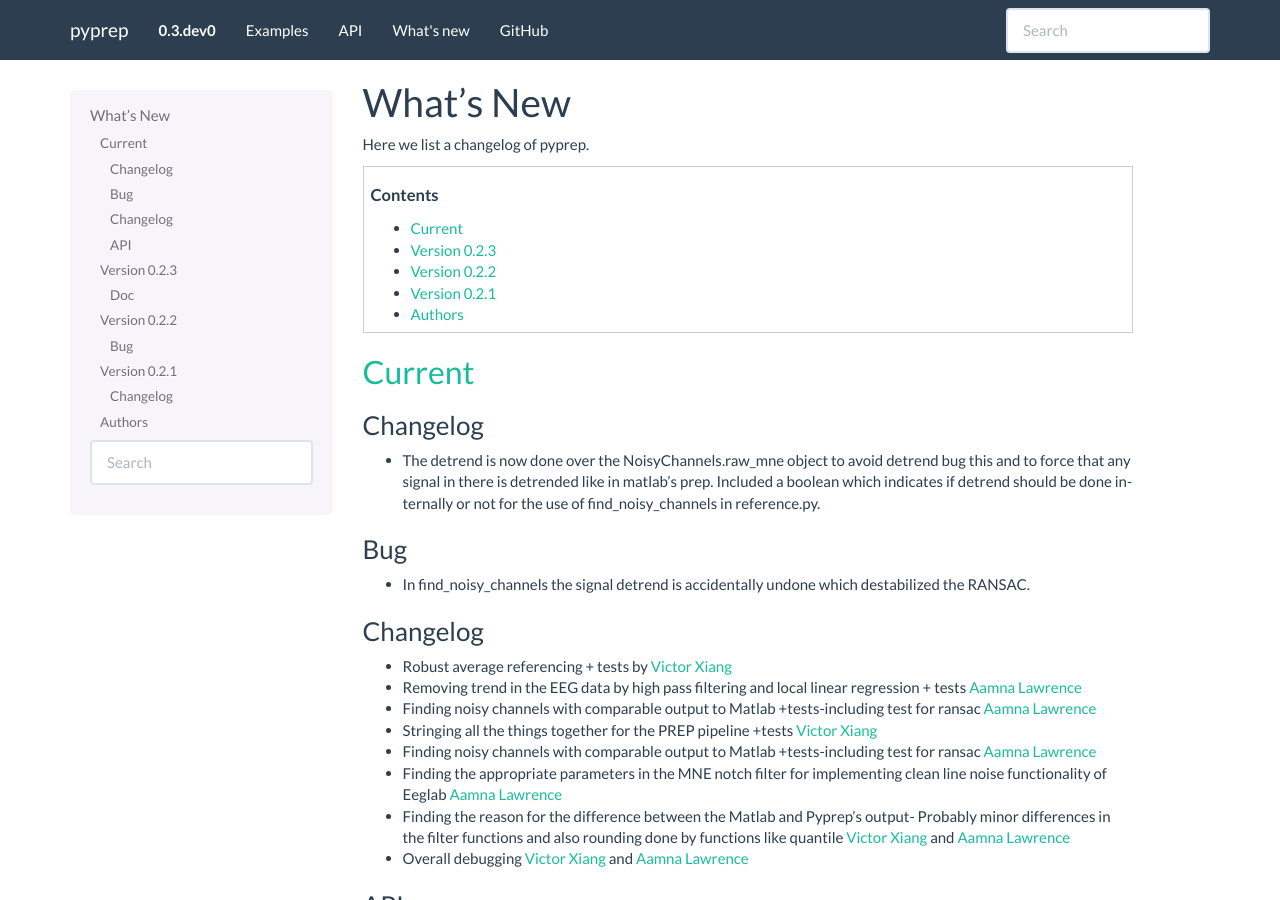
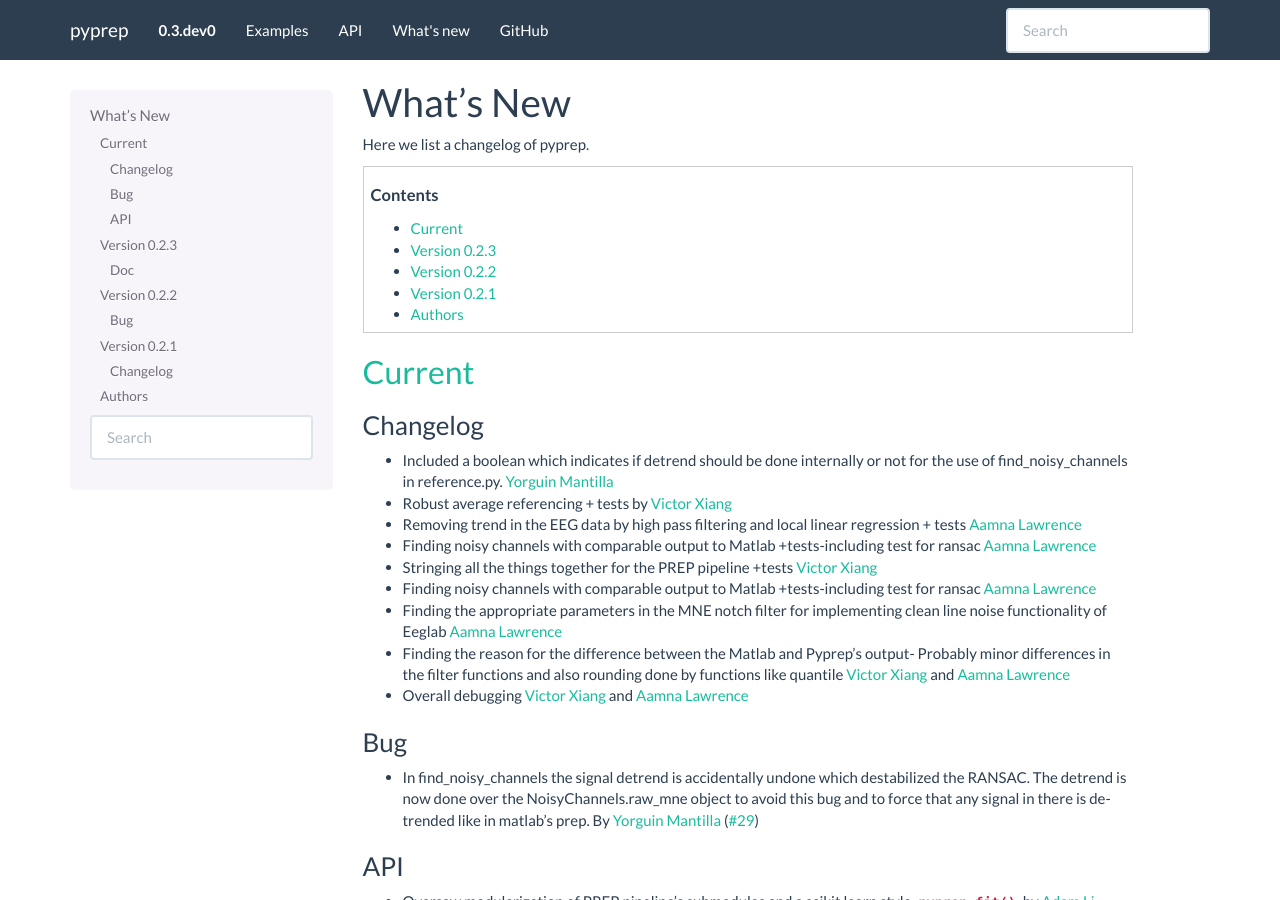
Before and after one commit to sappelhoff/pyprep, a Sphinx documentation site: the page built from docs/whats_new.rst, in a window 1280 px wide and 900 px high. Built offline with Sphinx 7.4.7, drawn with Linux system fonts in a browser that asks for light colours; some of the changed lines change nothing that is shown.

Commit message:
solving whats_new mistakes

```diff
--- a/docs/whats_new.rst
+++ b/docs/whats_new.rst
@@ -20,17 +20,8 @@
 
 Changelog
 ~~~~~~~~~
-- The detrend is now done over the NoisyChannels.raw_mne object to avoid detrend bug this and to force that any signal in there is detrended like in matlab's prep. Included a boolean which indicates if detrend should be done internally or not for the use of find_noisy_channels in reference.py.
 
-
-Bug
-~~~
-- In find_noisy_channels the signal detrend is accidentally undone which destabilized the RANSAC.
-
-
-Changelog
-~~~~~~~~~
-
+- Included a boolean which indicates if detrend should be done internally or not for the use of find_noisy_channels in reference.py. `Yorguin Mantilla`_
 - Robust average referencing + tests by  `Victor Xiang`_
 - Removing trend in the EEG data by high pass filtering and local linear regression + tests `Aamna Lawrence`_
 - Finding noisy channels with comparable output to Matlab +tests-including test for ransac `Aamna Lawrence`_
@@ -39,6 +30,12 @@
 - Finding the appropriate parameters in the MNE notch filter for implementing clean line noise functionality of Eeglab `Aamna Lawrence`_
 - Finding the reason for the difference between the Matlab and Pyprep’s output- Probably minor differences in the filter functions and also rounding done by functions like quantile `Victor Xiang`_  and `Aamna Lawrence`_
 - Overall debugging `Victor Xiang`_  and `Aamna Lawrence`_
+
+
+Bug
+~~~
+
+- In find_noisy_channels the signal detrend is accidentally undone which destabilized the RANSAC. The detrend is now done over the NoisyChannels.raw_mne object to avoid this bug and to force that any signal in there is detrended like in matlab's prep. By `Yorguin Mantilla`_ (`#29 <https://github.com/sappelhoff/pyprep/pull/9>`_)
 
 API
 ~~~
```
